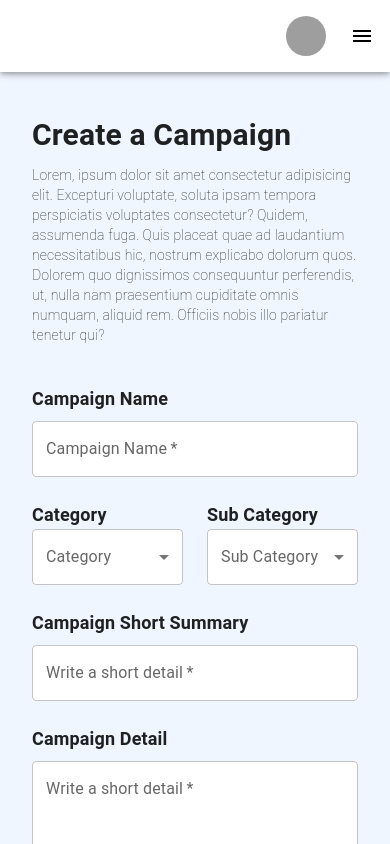
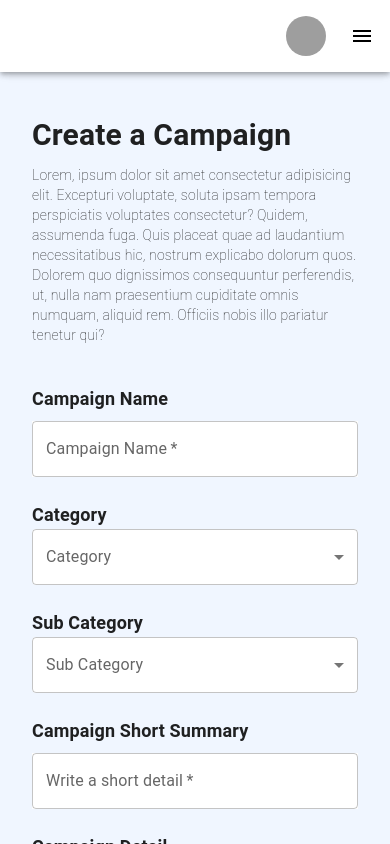
Before and after one commit to ahl-fabtechsol/ffiv, a React (Vite) app: page /user/create-campaign in a window 390 px wide. Built offline with nearby package versions, Linux system fonts and the light colour scheme; grey boxes are pictures that could not be loaded.

Commit message:
campaign creation

```diff
--- a/src/pages/user/CreateCampaign.jsx
+++ b/src/pages/user/CreateCampaign.jsx
@@ -193,7 +193,7 @@ const CreateCampaign = () => {
             }}
           />
         </Box>
-        <Box className="flex gap-6 ">
+        <Box className="flex sm:flex-row flex-col gap-6 ">
           <Box className="flex flex-col w-full">
             <p className="text-lg font-semibold">Category</p>
             <FormControl
@@ -293,7 +293,7 @@ const CreateCampaign = () => {
             }}
           />
         </Box>
-        <Box className="flex gap-6 ">
+        <Box className="flex sm:flex-row flex-col gap-6 ">
           <Box className="flex flex-col gap-2 w-full">
             <p className="text-lg font-semibold">Start Date</p>
             <LocalizationProvider dateAdapter={AdapterDayjs}>
@@ -368,7 +368,7 @@ const CreateCampaign = () => {
             key={member.id}
             className="flex flex-col gap-6 p-6 border rounded-xl bg-white "
           >
-            <Box className="flex items-center gap-6">
+            <Box className="flex xs:flex-row flex-col items-center gap-6">
               <Avatar
                 src={member.picture ? URL.createObjectURL(member.picture) : ""}
                 sx={{ width: 100, height: 100, border: "3px solid #84cc16" }}
@@ -493,7 +493,7 @@ const CreateCampaign = () => {
             key={backer.id}
             className="flex flex-col gap-6 p-6 border rounded-xl bg-white "
           >
-            <Box className="flex items-center gap-6">
+            <Box className="flex xs:flex-row flex-col items-center gap-6">
               <Avatar
                 src={backer.picture ? URL.createObjectURL(backer.picture) : ""}
                 sx={{ width: 100, height: 100, border: "3px solid #84cc16" }}
```
